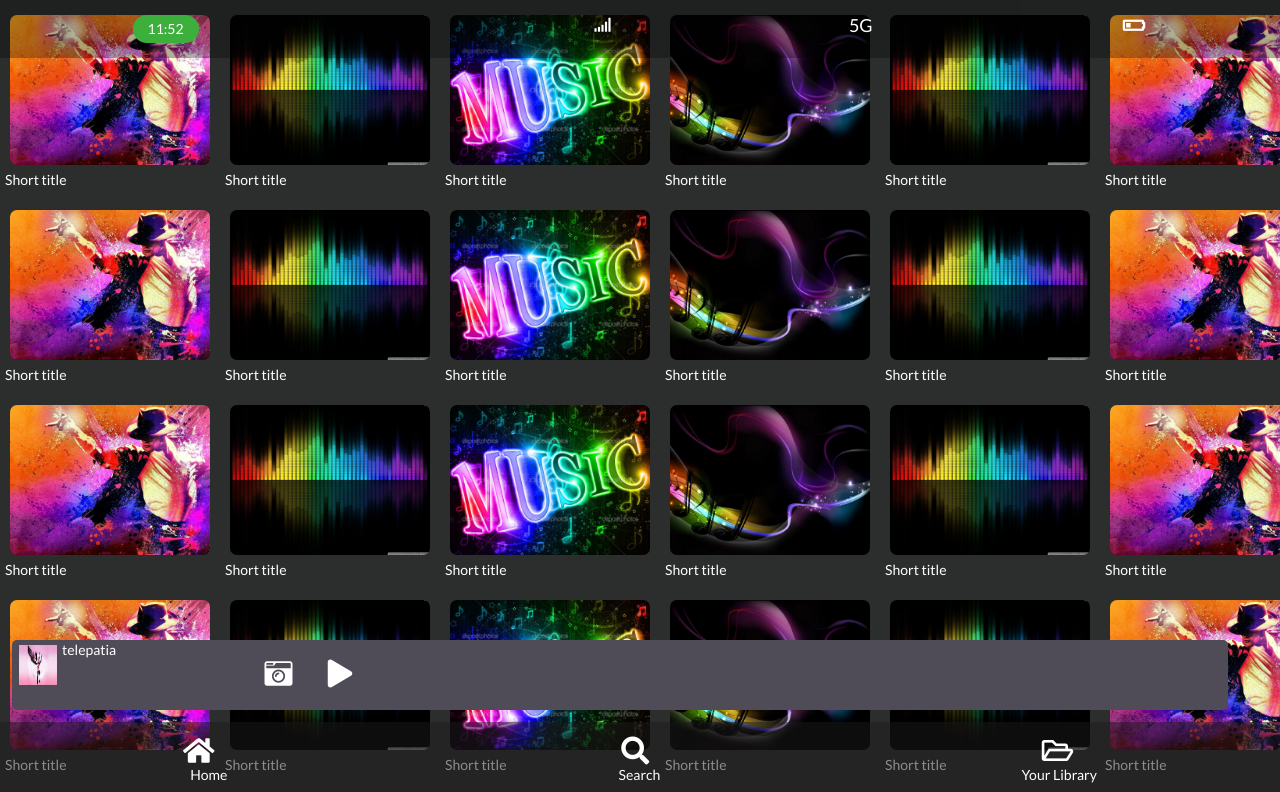
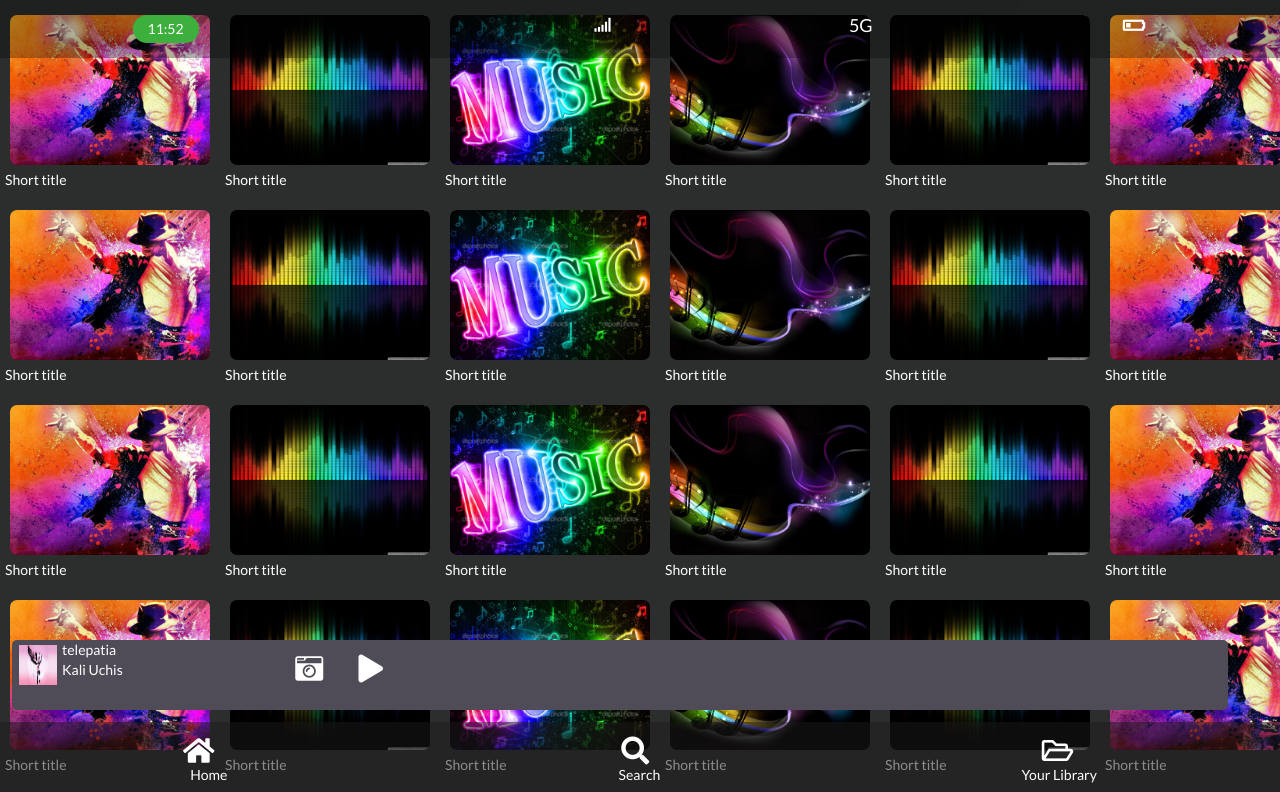
Before and after one commit to kaveh1985/css-player-carousel, a website: page index.html in a window 1280 px wide. Shown: the top 792 px of the page. Drawn offline with nearby package versions, Linux system fonts and the light colour scheme.

Commit message:
optimizing the player

```diff
--- a/index.html
+++ b/index.html
@@ -211,8 +211,8 @@
         <div class="media-player">
               <div class="lecture">
                <ul class="ul-bottom">
-                <li class="li-bottom"><img src="./img/lecture.jpg" alt="forth img">
-                <li class="text" class="li-bottom">telepatia</li>
+                <li id="img" class="li-bottom"><img src="./img/lecture.jpg" alt="forth img">
+                <li id="li-bottom" class="li-bottom">telepatia<br/>Kali Uchis</li>
                 <li id="player" class="li-bottom"><i class="camera retro icon big"></i></li>
                 <li id="camera" class="li-bottom"><i class=" play icon big"></i></li>
                </ul>
--- a/styles.css
+++ b/styles.css
@@ -117,16 +117,18 @@ body {
 }
 
 .lecture #player {
-
-    padding-left: 200px;
+    padding-top: 15px;
+    padding-left: 170px;
 }
 
 .lecture #camera {
+    padding-top: 15px;
     padding-left: 25px;
 }
 
 
-.lecture ul li img {
+
+.lecture li img {
     padding-top: 5px;;
     border-radius: 5px !important;
     width: 50px;
```
